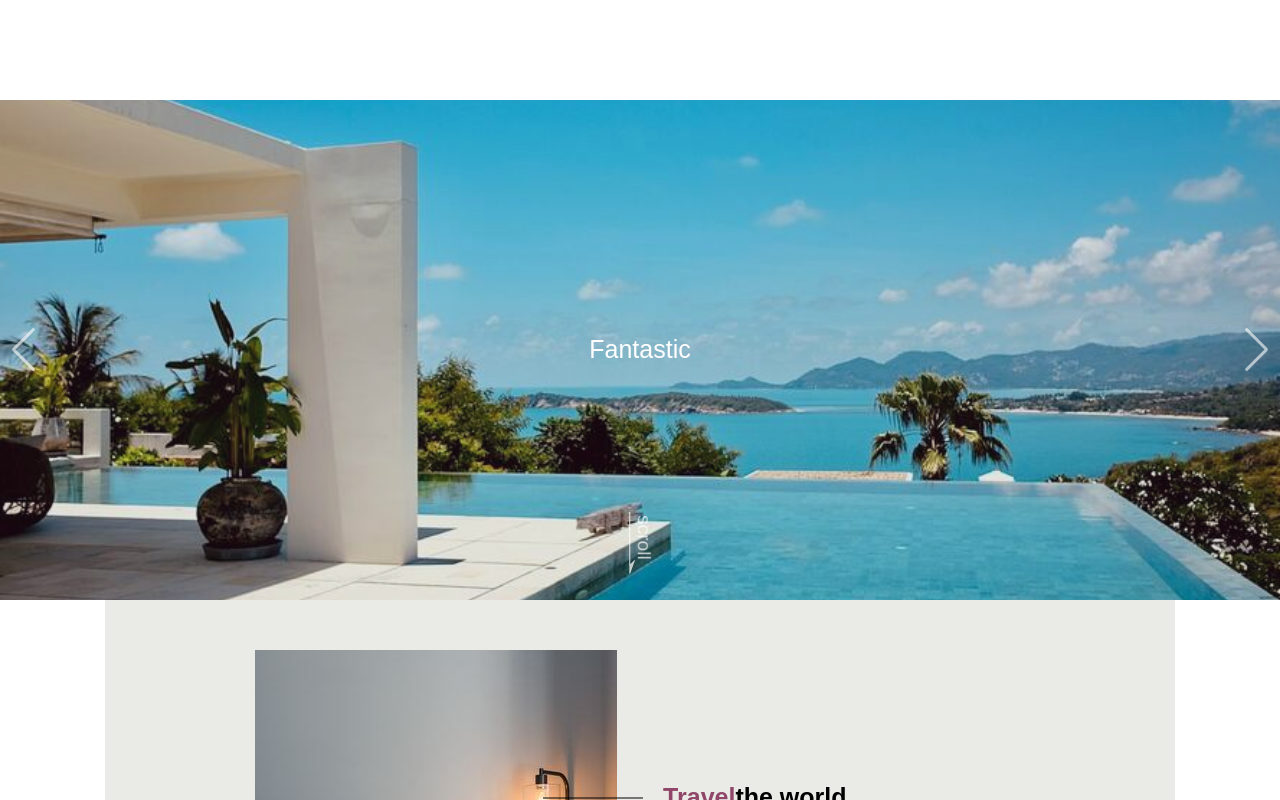
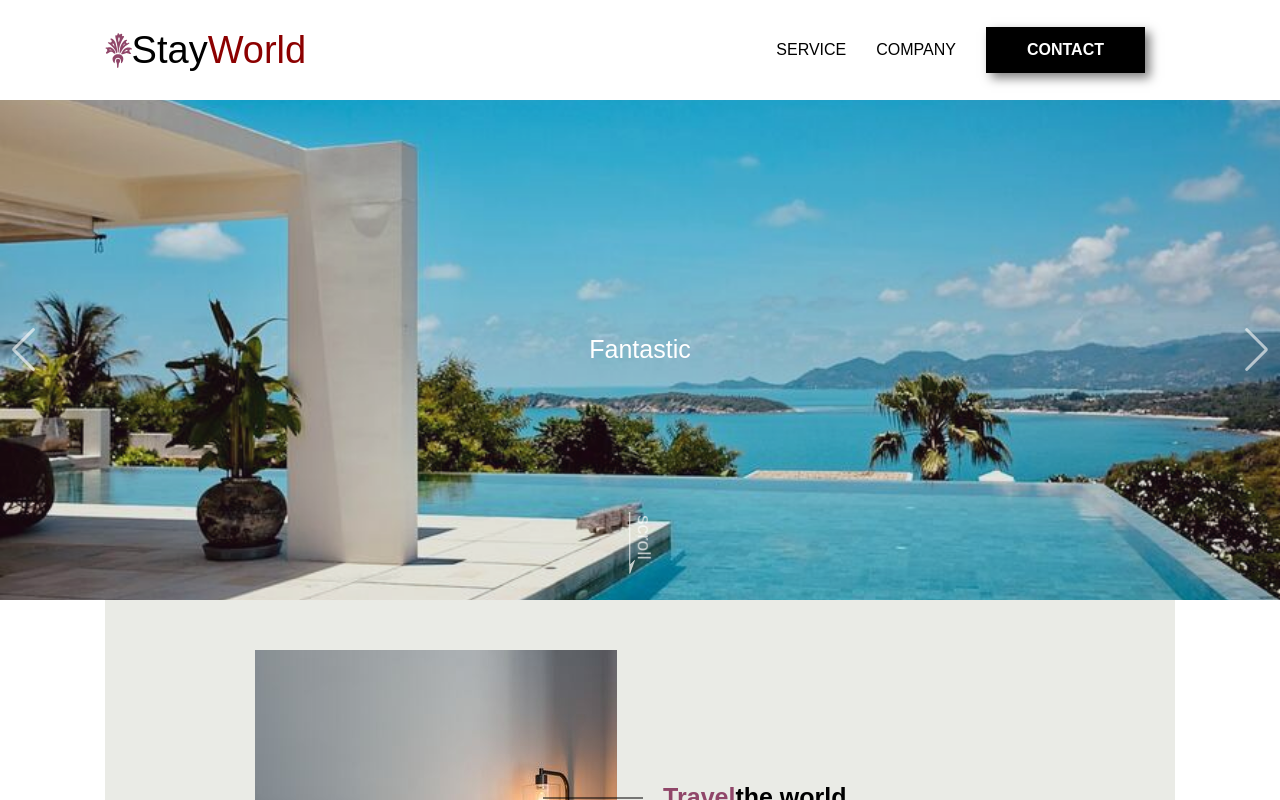
Before and after one commit to sushin-ya/delfruit, a React (Create React App) app: page / in a window 1280 px wide. Shown: the top 800 px of the page. Built offline with nearby package versions, Linux system fonts and the light colour scheme; a web font is replaced by a local one.

Commit message:
add Header

```diff
--- a/src/App.js
+++ b/src/App.js
@@ -1,16 +1,18 @@
 import "./App.css";
-// import Header from "./components/Header/Header";
+import Header from "./components/Header/Header";
 import Footer from "./components/Footer/Footer";
 import Contents from "./components/Contents/Contents";
+import MobileMenu from "./components/MobileMenu/MobileMenu"
 
 function App() {
   return (
     <div className='App'>
       <div className='container'>
-        {/* <Header /> */}
+        <Header />
         <Contents />
         <Footer />
       </div>
+      <MobileMenu />
     </div>
   );
 }
--- a/src/components/Header/Header.css
+++ b/src/components/Header/Header.css
@@ -1,19 +1,20 @@
-.Header {
+.header {
   position: fixed;
   top: 0;
   left: 0;
   width: 100%;
   height: 100px;
   background-color: transparent;
+  display: flex;
+  align-items: center;
   z-index: 100;
 }
 
-.HeaderInner {
-  display: flex;
-  align-items: center;
-  justify-content: space-between;
+.headerInner {
   width: 90%;
-  height: 100%;
   margin: 0 auto;
   max-width: 1070px;
+  display: flex;
+  justify-content: space-between;
+  align-items: center;
 }
--- a/src/components/Header/Header.js
+++ b/src/components/Header/Header.js
@@ -1,12 +1,12 @@
 import React from "react";
 import "./Header.css";
-import Logo from "./Logo/Logo";
+import Logo from "../UI/Logo/Logo";
 import NavigationItems from "./NavigationItems/NavigationItems";
 
 export default function Header() {
   return (
-    <header className='Header'>
-      <div className='HeaderInner'>
+    <header className='header'>
+      <div className='headerInner'>
         <Logo />
         <NavigationItems />
       </div>
--- /dev/null
+++ b/src/components/MobileMenu/MobileMenu.js
@@ -0,0 +1,30 @@
+import React from "react";
+import Logo from "../UI/Logo/Logo";
+
+export default function MobileMenu() {
+  return (
+    <nav class='mobile-menu'>
+      <Logo />
+      <ul class='mobile-menu__main'>
+        <li class='mobile-menu__item'>
+          <a class='mobile-menu__link' href='#/'>
+            <span class='main-title'>Our Service</span>
+            <span class='sub-title'>サービスについて</span>
+          </a>
+        </li>
+        <li class='mobile-menu__item'>
+          <a class='mobile-menu__link' href='#/'>
+            <span class='main-title'>About Us</span>
+            <span class='sub-title'>私たちについて</span>
+          </a>
+        </li>
+        <li class='mobile-menu__item'>
+          <a class='mobile-menu__link' href='#/'>
+            <span class='main-title'>Contact Us</span>
+            <span class='sub-title'>コンタクト方法</span>
+          </a>
+        </li>
+      </ul>
+    </nav>
+  );
+}
```
Also changed, not shown: src/components/MobileMenu/MobileMenu.css (added).
